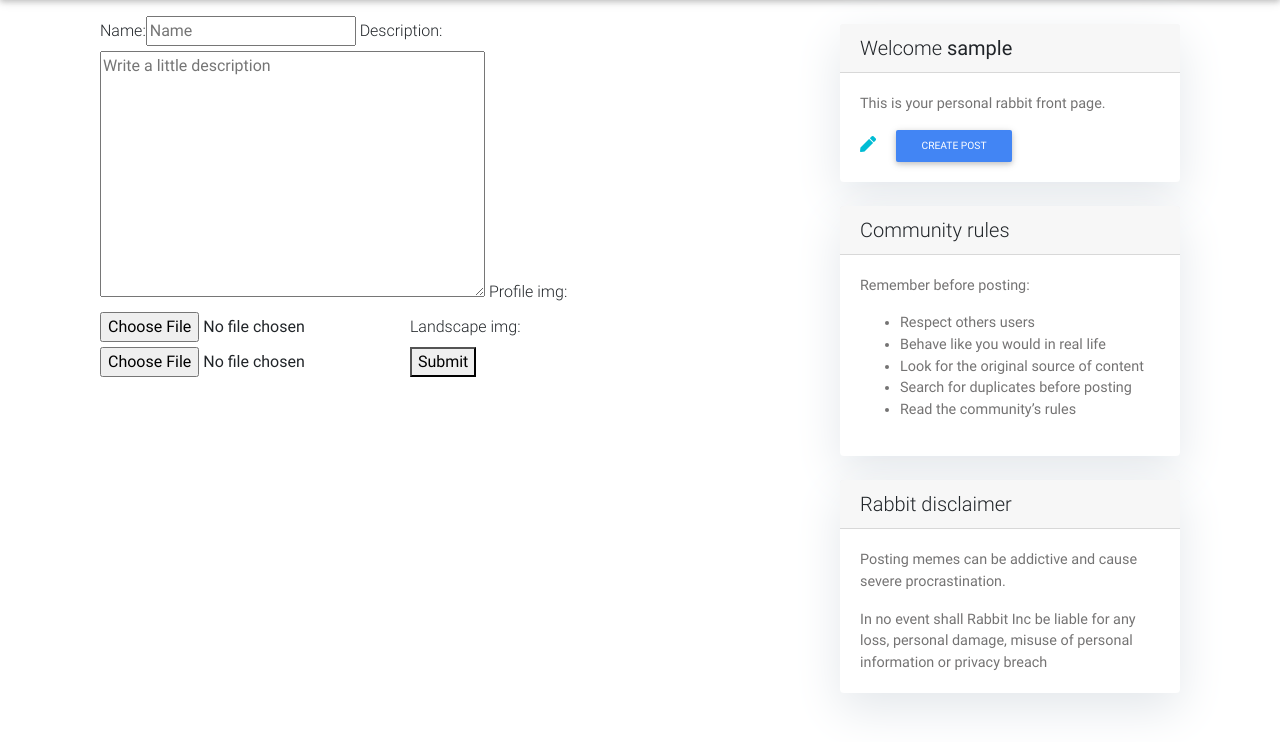
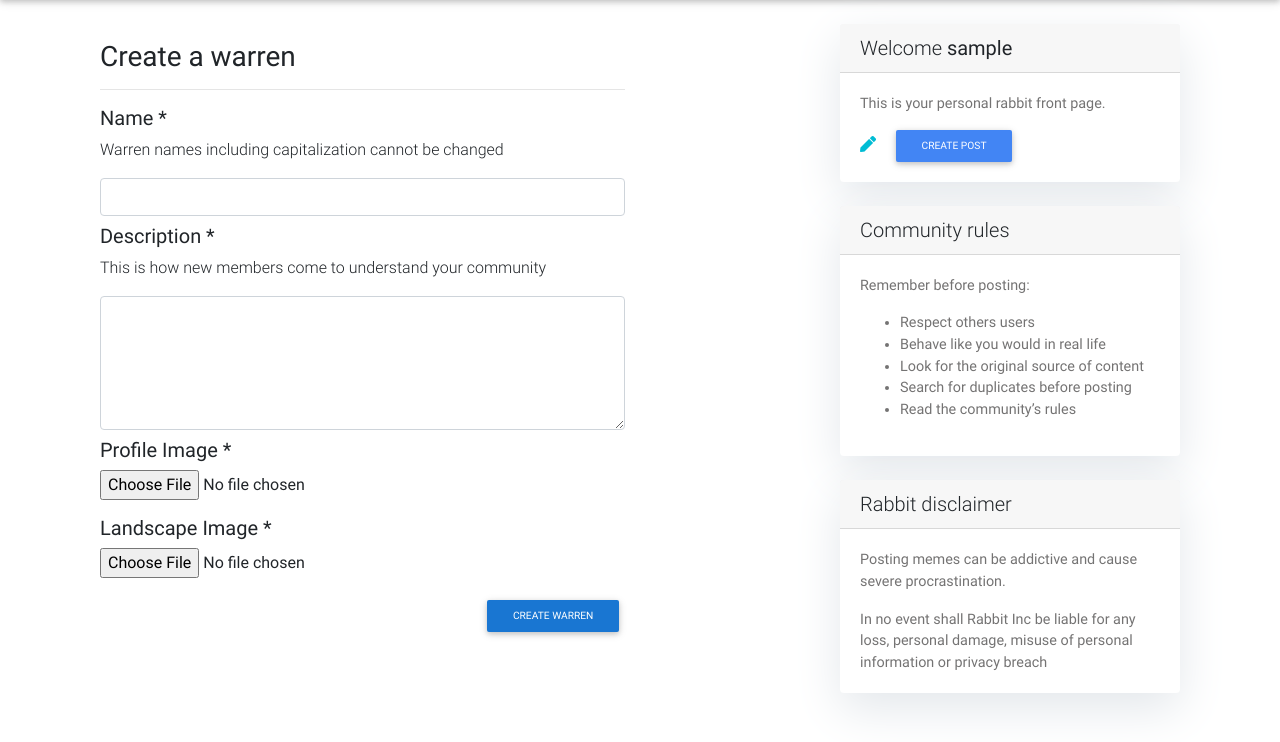
Before and after one commit to UB-ES-19/B2-rabbit, a Django app: page /warrensubmit in a window 1280 px wide. Shown: the part 58-800 px from the top of the page. Run offline with Django 3.2, Linux system fonts and the light colour scheme; the visitor is signed in with stand-in values (Sample User, id 1); some libraries are stand-ins or nearby versions.

Commit message:
US6-2 Creación de la vista para crear un warren

```diff
--- a/rabbitApp/rabbit/forms.py
+++ b/rabbitApp/rabbit/forms.py
@@ -31,6 +31,7 @@ class LinkPostForm(ModelForm):
             'link': forms.TextInput(attrs={'placeholder': 'Write ur link', 'class': 'form-control'}),
         }
 
+
 class WarrenForm(ModelForm):
     profile_img = forms.ImageField(required=False)
     landscape_img = forms.ImageField(required=False)
@@ -39,6 +40,6 @@ class WarrenForm(ModelForm):
         model = Warren
         fields = ['name', 'description', 'profile_img', 'landscape_img']
         widgets = {
-            'name': forms.TextInput(attrs={'placeholder': 'Name'}),
-            'description': forms.Textarea(attrs={'placeholder': 'Write a little description'}),
+            'name': forms.TextInput(),
+            'description': forms.Textarea(attrs={'rows': '5'}),
         }
--- a/rabbitApp/rabbit/views.py
+++ b/rabbitApp/rabbit/views.py
@@ -164,6 +164,7 @@ def logout_user(request):
     logout(request)
     return redirect('/')
 
+
 def search(request):
     query = request.GET.get('q')
     if query:
--- a/rabbitApp/rabbitApp/urls.py
+++ b/rabbitApp/rabbitApp/urls.py
@@ -26,7 +26,7 @@ urlpatterns = [
     path('register/', views.register, name='register'),
     path('login/', views.login_user, name='login'),
     path('submit', views.create_post, name='submit'),
-    path('logout',views.logout_user, name='logout'),
+    path('logout', views.logout_user, name='logout'),
     path('imgsubmit/', views.post_img, name='img_submit'),
     path('linksubmit/', views.post_link, name='link_submit'),
     path('warrensubmit', views.create_warren, name='warren_submit'),
--- a/rabbitApp/templates/warren.html
+++ b/rabbitApp/templates/warren.html
@@ -1,9 +1,90 @@
 {% extends 'base.html' %}
+{% load widget_tweaks %}
 {% block content-body %}
-    <form method="post" enctype="multipart/form-data">
-        {% csrf_token %}
-        {{ form_warren }}
-        {{ form_warren.errors }}
-        <button type="submit">Submit</button>
-    </form>
+    <div class="mt-4">
+        <div class="row">
+            <div class="col-xl-9">
+                <h3><b>Create a warren</b></h3>
+                <hr>
+                <form method="post" enctype="multipart/form-data">
+                    {% csrf_token %}
+                    <h5><b>Name *</b></h5>
+                    <p>Warren names including capitalization cannot be changed</p>
+                    {{ form_warren.name|add_class:"form-control mt-2 mb-2" }}
+                    {% if form_warren.name.errors %}
+                        {% include 'fieldError.html' with errors=form_warren.name.errors %}
+                    {% endif %}
+                    <h5><b>Description *</b></h5>
+                    <p>This is how new members come to understand your community</p>
+                    {{ form_warren.description|add_class:"form-control mt-2 mb-2" }}
+                    {% if form_warren.description.errors %}
+                        {% include 'fieldError.html' with errors=form_warren.description.errors %}
+                    {% endif %}
+                    <h5><b>Profile Image *</b></h5>
+                    {{ form_warren.profile_img | attr:'accept:image/*' }}
+                        {% if form_warren.profile_img.errors %}
+                            {% include 'fieldError.html' with errors=form_warren.profile_img.errors %}
+                          {% endif %}
+                          <div class="mb-2 mt-2" >
+                            <div class="row">
+                                <div class="col-12" id="profile_img_show">
+                                </div>
+                            </div>
+                          </div>
+
+                    <h5><b>Landscape Image *</b></h5>
+                        {{ form_warren.landscape_img | attr:'accept:image/*' }}
+                            {% if form_warren.landscape_img.errors %}
+                                {% include 'fieldError.html' with errors=form_warren.landscape_img.errors %}
+                              {% endif %}
+                              <div class="mb-2 mt-2" >
+                                <div class="row">
+                                    <div class="col-12" id="landscape_img_show">
+                                    </div>
+                                </div>
+                          </div>
+                  <button class="btn btn-blue btn-sm float-right" type="submit">CREATE WARREN</button>
+                </form>
+            </div>
+        </div>
+    </div>
 {% endblock %}
+
+{% block more-scripts %}
+     <script type="text/javascript">
+        var ckEditor;
+        $(document).ready(() => {
+            ClassicEditor
+            .create( document.querySelector( '#id_description' ), {
+                 toolbar: [ 'heading', '|', 'bold', 'italic', 'link', 'bulletedList', 'numberedList', 'blockQuote' ],
+
+            } )
+            .then( editor => {
+                    ckEditor = editor;
+            } )
+            .catch( error => {
+                    console.error( error );
+            } );
+
+            $("#id_profile_img").change(function () {
+                filePreview(this, "profile_img_show");
+            });
+
+            $("#id_landscape_img").change(function () {
+                filePreview(this, "landscape_img_show");
+            });
+
+        });
+
+        var filePreview = (input, imshow) => {
+            if (input.files && input.files[0]) {
+                let reader = new FileReader();
+                reader.onload = function (e) {
+                    $('#'+'img_show '+ 'embed').remove();
+                    $('#' + imshow+'').html('<embed src="'+e.target.result+'" class="mx-auto d-block" width="450" height="300">');
+                };
+                reader.readAsDataURL(input.files[0]);
+            }
+        };
+    </script>
+{% endblock %}
```
